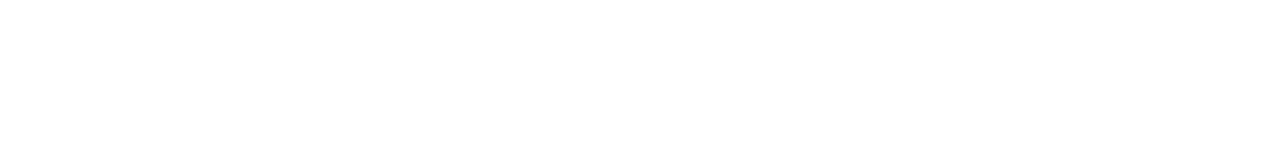
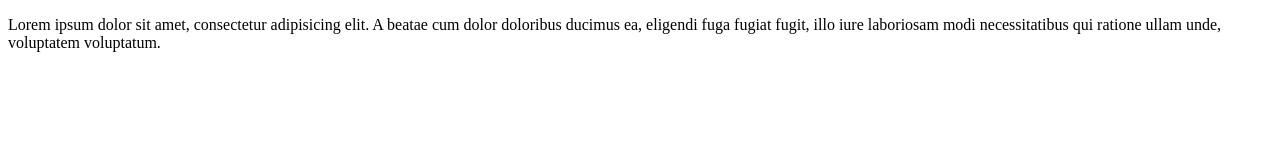
Before and after one commit to Kahuraa/git-practice, a plain HTML site: page index2.html in a window 1280 px wide. Drawn offline with Linux system fonts and the light colour scheme.

Commit message:
Added content

```diff
--- a/index2.html
+++ b/index2.html
@@ -5,6 +5,9 @@
     <title>Dolly</title>
 </head>
 <body>
+<p>Lorem ipsum dolor sit amet, consectetur adipisicing elit. A beatae cum dolor doloribus ducimus ea, eligendi fuga fugiat fugit, illo iure laboriosam modi necessitatibus qui ratione ullam unde, voluptatem voluptatum.</p>
+
+
 
 </body>
 </html>
```
Also changed, not shown: index.html (+3 -0 lines), dobby1.jpg (renamed from gettyimages-627731934-612x612.jpg).
